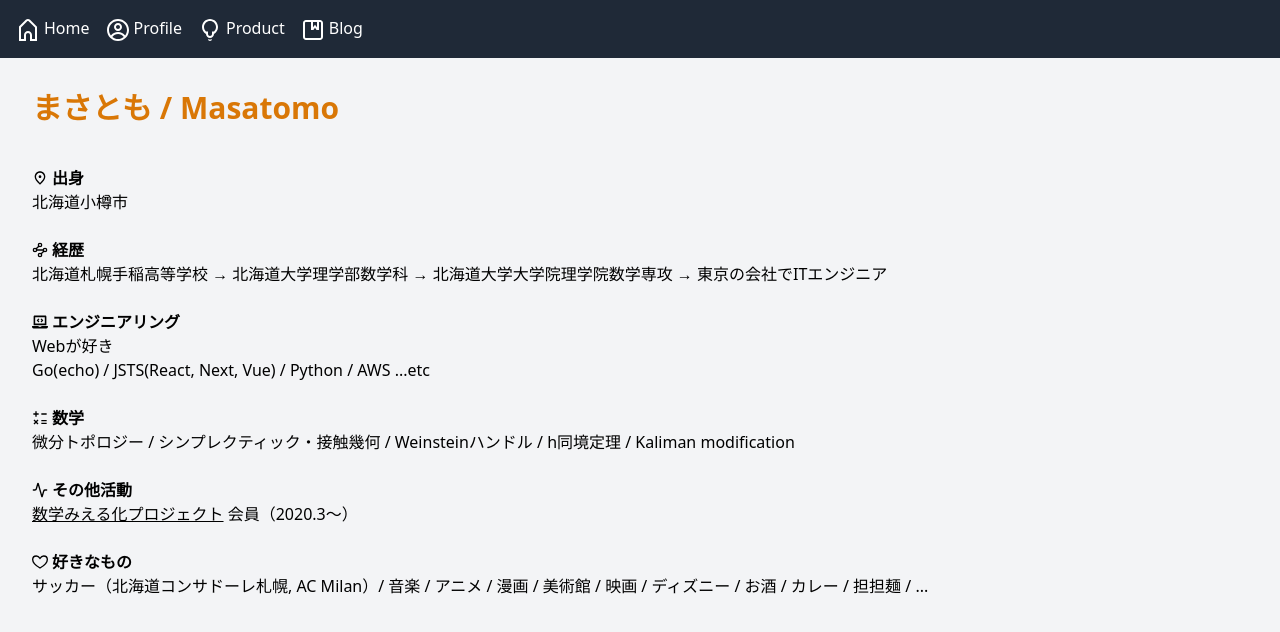
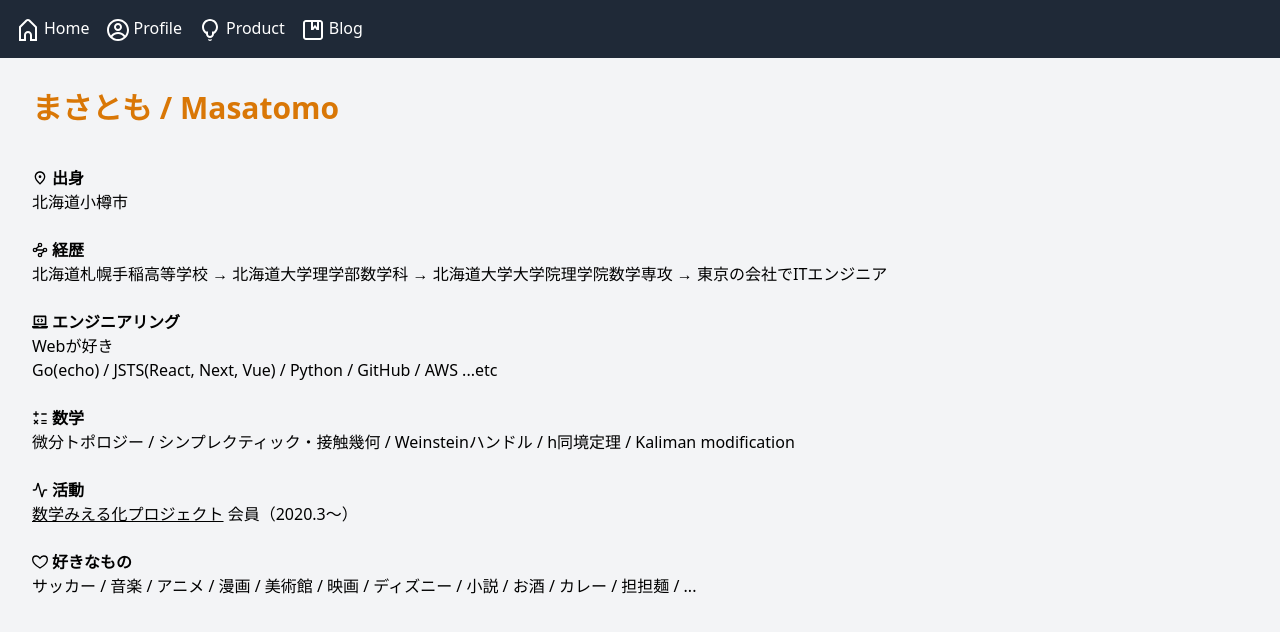
Before and after one commit to masatomo57/mathatomo-homepage, a Next.js app in the folder homepage/: page /profile in a window 1280 px wide. Shown: the top 632 px of the page. Built offline with nearby package versions, Linux system fonts and the light colour scheme.

Commit message:
プロフィールの文言を微修正

```diff
--- a/homepage/src/app/profile/page.tsx
+++ b/homepage/src/app/profile/page.tsx
@@ -21,18 +21,18 @@ export default function Profile() {
             <li>　</li>
             <li className="font-bold flex items-center gap-1"><FaLaptopCode />エンジニアリング</li>
             <li>Webが好き</li>
-            <li>Go(echo) / JSTS(React, Next, Vue) / Python / AWS ...etc</li>
+            <li>Go(echo) / JSTS(React, Next, Vue) / Python / GitHub / AWS ...etc</li>
             <li>　</li>
             <li className="font-bold flex items-center gap-1"><BiMath />数学</li>
             <li>微分トポロジー / シンプレクティック・接触幾何 / Weinsteinハンドル / h同境定理 / Kaliman modification</li>
             <li>　</li>
-            <li className="font-bold flex items-center gap-1"><LuActivity />その他活動</li>
+            <li className="font-bold flex items-center gap-1"><LuActivity />活動</li>
             <li>
                 <Link href="https://www.mathvis.org/" className="underline hover:text-sky-700">数学みえる化プロジェクト</Link> 会員（2020.3〜）
             </li>
             <li>　</li>
             <li className="font-bold flex items-center gap-1"><GrFavorite />好きなもの</li>
-            <li>サッカー（北海道コンサドーレ札幌, AC Milan）/ 音楽 / アニメ / 漫画 / 美術館 / 映画 / ディズニー / お酒 / カレー / 担担麺 / ...</li>
+            <li>サッカー / 音楽 / アニメ / 漫画 / 美術館 / 映画 / ディズニー / 小説 / お酒 / カレー / 担担麺 / ...</li>
             <li>　</li>
             </ul>
         </div>
```
